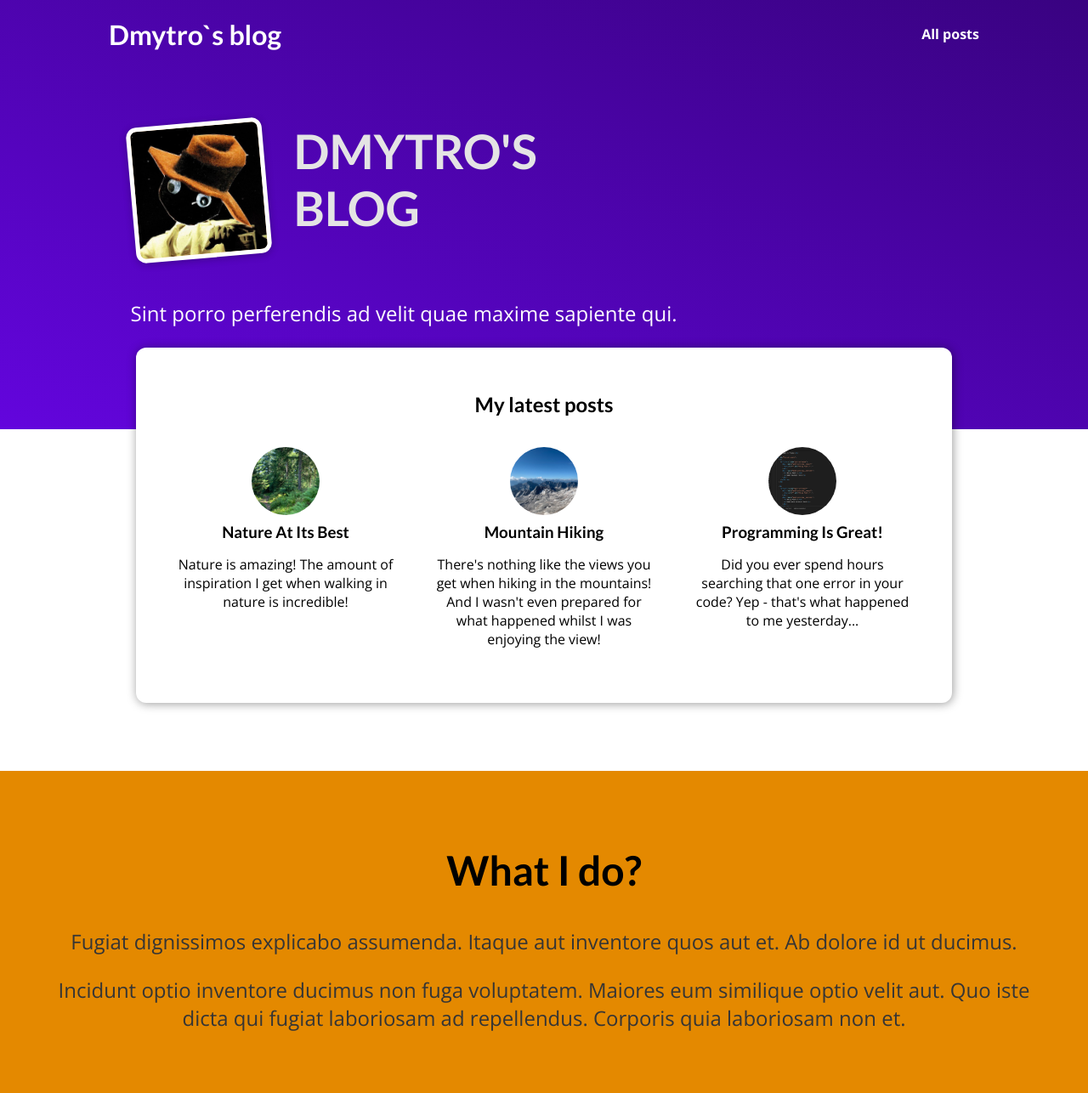
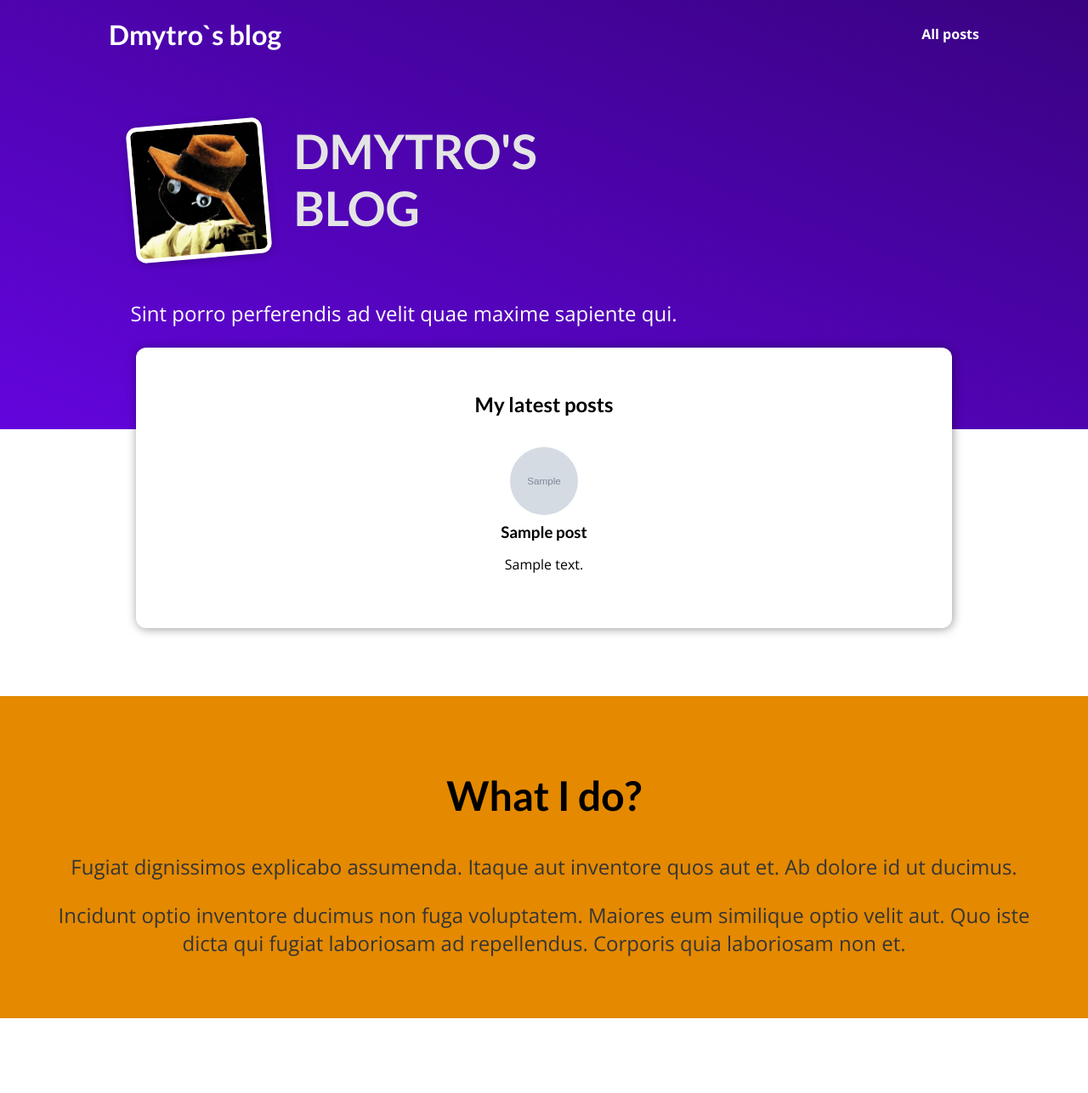
Before and after one commit to DmytroVoronkov/Simple-Blog, a Django app: page / in a window 1280 px wide. Shown: the whole page at 85% size. After the commit the page ends 1198 px from the top, so only its background shows below. Run offline with Django 5.2, Linux system fonts and the light colour scheme; tables that the repository leaves empty hold one stand-in row (values such as "Sample post"); grey boxes marked "Sample" are stand-in pictures.

Commit message:
+ posts from database in template

```diff
--- a/blog/templates/blog/includes/post.html
+++ b/blog/templates/blog/includes/post.html
@@ -2,7 +2,7 @@
 <li>
   <article class="post">
     <a href="{% url 'post-detail-page' post.slug %}">
-      <img src="{% static 'blog/img/'|add:post.image %}" alt="{{post.title}}" />
+      <img src="{% static 'blog/img/'|add:post.image_name %}" alt="{{post.title}}" />
       <div class="post__content">
         <h3>{{post.title}}</h3>
         <p>{{post.excerpt}}</p>
--- a/blog/views.py
+++ b/blog/views.py
@@ -1,6 +1,8 @@
 from datetime import date
 
 from django.shortcuts import render
+
+from .models import Post
 
 all_posts = [
     {
@@ -75,9 +77,9 @@ def get_date(post):
 
 # Create your views here.
 def starting_page(request):
-    sorted_posts = sorted(all_posts, key=get_date)
-    latest_posts = sorted_posts[-3:]
-    return render(request, "blog/index.html", {"posts": latest_posts})
+    posts = Post.objects.all().order_by('-date')[:3]
+
+    return render(request, "blog/index.html", {"posts": posts})
 
 
 def posts(request):
```
